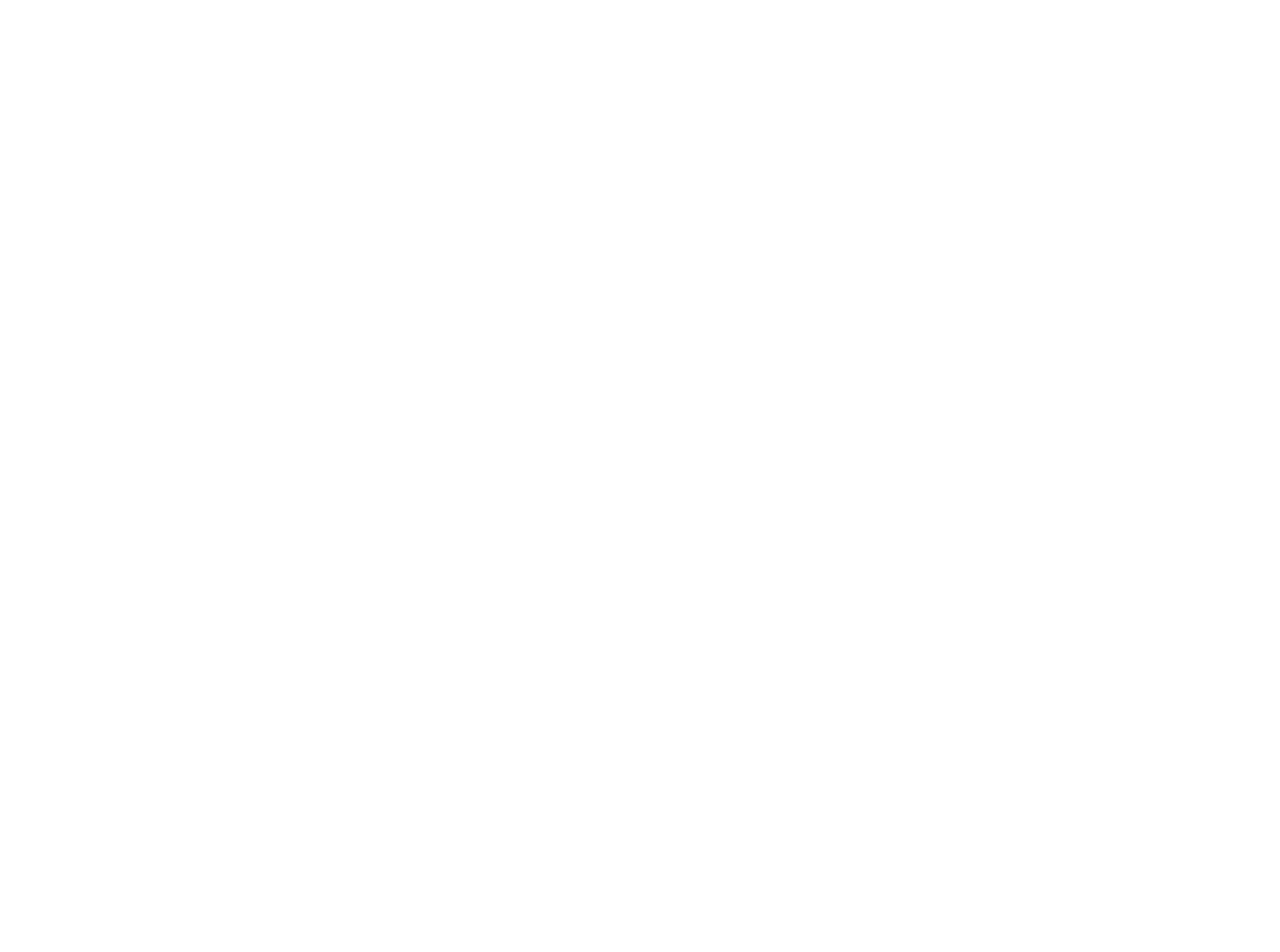
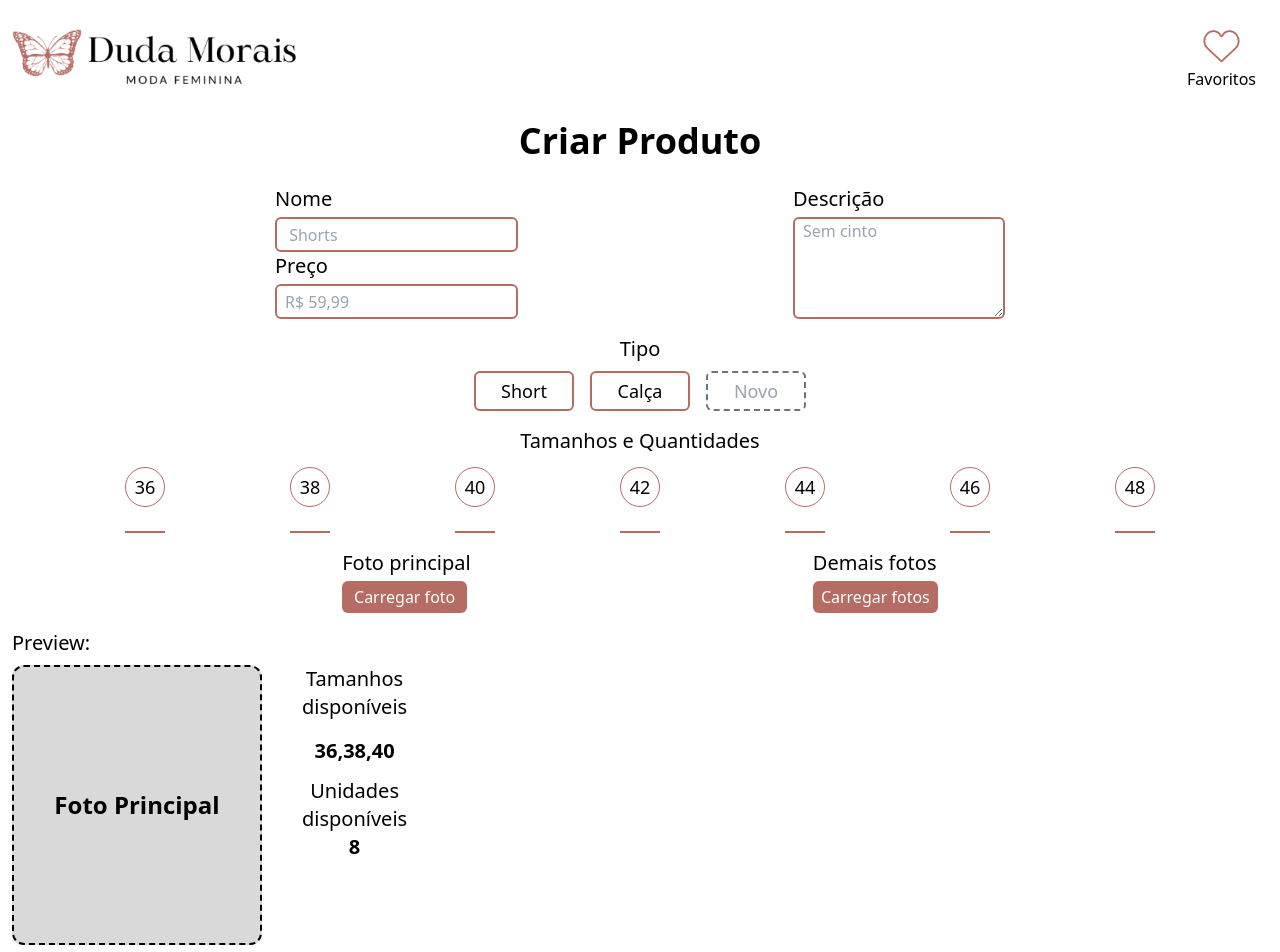
Before and after one commit to AndDev741/dudamorais-eshop, a React (Create React App) app: page /admin in a window 1280 px wide. Before the commit this address had no page. Shown: the top 952 px of the page. Before the commit the page ends 800 px from the top, so only its background shows below. Built offline with nearby package versions, Linux system fonts and the light colour scheme.

Commit message:
feat: Admin page to create products implementation

```diff
--- a/src/App.js
+++ b/src/App.js
@@ -1,5 +1,6 @@
 import { Routes, Route } from 'react-router';
 import Home from './pages/home';
+import Admin from './pages/admin';
 
 
 function App() {
@@ -7,6 +8,7 @@
     <div className="font-mainFont">
       <Routes>
         <Route path="/" element={<Home/>} />
+        <Route path='/admin' element={<Admin/>} />
       </Routes>
     </div>
   );
--- /dev/null
+++ b/src/components/admin/NewTypeBox.jsx
@@ -0,0 +1,9 @@
+function NewTypeBox(){
+    return(
+        <div className=" flex items-center justify-center border-2 border-gray-500 border-dashed w-[100px] h-[40px] rounded-md cursor-pointer mx-2">
+            <h3 className="text-lg text-gray-400">Novo</h3>
+        </div>
+    )
+}
+
+export default NewTypeBox;
--- /dev/null
+++ b/src/components/admin/SizeBox.jsx
@@ -0,0 +1,13 @@
+function SizeBox({size}){
+    return(
+        <div>
+            <div className="flex items-center justify-center w-[40px] h-[40px] border-[1px] border-mainColor rounded-full">
+                <h4 className="text-lg font-medium">{size}</h4>
+            </div>
+            <input type="number"
+            className="text-center  outline-none border-b-2 border-mainColor w-[40px]"/>
+        </div>
+    )
+}
+
+export default SizeBox;
--- /dev/null
+++ b/src/components/admin/SizeRender.jsx
@@ -0,0 +1,17 @@
+import SizeBox from "./SizeBox";
+
+function SizeRender(){
+    return(
+        <div className="flex justify-evenly mt-3 w-full">
+            <SizeBox size={36}/>
+            <SizeBox size={38}/>
+            <SizeBox size={40}/>
+            <SizeBox size={42}/>
+            <SizeBox size={44}/>
+            <SizeBox size={46}/>
+            <SizeBox size={48}/>
+        </div>
+    )
+}
+
+export default SizeRender;
--- /dev/null
+++ b/src/components/admin/descriptionInput.jsx
@@ -0,0 +1,15 @@
+function DescriptionInput({name, type, placeholder}){
+    return(
+        <div className="flex flex-col">
+            <label htmlFor={name}
+            className="text-xl">{name}</label>
+
+            <textarea id={name} name={name}
+            type={type}
+            placeholder={`Sem cinto`}
+            className="border-2 border-mainColor rounded-md mt-1 pl-2 min-h-[102px]"/>
+        </div>
+    )
+}
+
+export default DescriptionInput;
--- /dev/null
+++ b/src/components/admin/input.jsx
@@ -0,0 +1,15 @@
+function Input({name, type, placeholder}){
+    return(
+        <div className="flex flex-col">
+            <label htmlFor={name}
+            className="text-xl">{name}</label>
+
+            <input id={name} name={name}
+            type={type}
+            placeholder={`${name === "Preço" ? "R$" : ""} ${placeholder}`}
+            className="border-2 border-mainColor rounded-md mt-1 pl-2 h-[35px]"/>
+        </div>
+    )
+}
+
+export default Input;
--- /dev/null
+++ b/src/components/admin/preview.jsx
@@ -0,0 +1,48 @@
+import favoriteIcon from "../../assets/favorite.svg"
+export default function Preview({picture, sizes, quantity, name, description, price}){
+
+const half = Math.floor((Number(price) / 2 * 100)) / 100
+
+    return(
+        <div className="flex">
+            <div className="flex flex-col">
+                <div className="flex items-center justify-center bg-[#D9D9D9] w-[250px] h-[280px] max-h-[300px] rounded-[12px] border-dashed border-2 border-black cursor-pointer hover:bg-[#E4DFDF]">
+                    <h4 className="text-2xl font-semibold">Foto Principal</h4>
+                </div>
+
+                <div className="flex items-start justify-between mt-2">
+                    <div>
+                        <h4 className="text-2xl">{name}</h4>
+                        <p className="text-gray-500">{description}</p>
+
+                        <h4 className="text-2xl mt-2">R${price}</h4>
+                        <p className="text-gray-500">2x de R${half}</p>
+                    </div>
+                    <img src={favoriteIcon}
+                    className="w-[50px] cursor-pointer" />
+                </div>
+            </div>
+
+            <div className="flex flex-col ml-10">
+                <div className="flex flex-col text-xl font-medium text-center">
+                    <h4>Tamanhos</h4>
+                    <h4>disponíveis</h4>
+                    <div className="flex items-center justify-center font-semibold mt-4">
+                        {sizes.map((size, length) => (
+                            <p>{size}
+                                <span className={`${length === sizes.length - 1 ? "hidden" : ""}`}>,</span>
+                            </p>
+                        ))}
+
+                    </div>
+                </div>
+                <div className="flex flex-col text-xl font-medium text-center mt-3">
+                    <h4>Unidades</h4>
+                    <h4>disponíveis</h4>
+                    <p className="font-semibold">{quantity}</p>
+                </div>
+
+            </div>
+        </div>
+    )
+}
--- /dev/null
+++ b/src/components/admin/typeBox.jsx
@@ -0,0 +1,9 @@
+function TypeBox({name}){
+    return(
+        <div className=" flex items-center justify-center border-2 border-mainColor w-[100px] h-[40px] rounded-md mx-2 cursor-pointer">
+            <h3 className="text-lg ">{name}</h3>
+        </div>
+    )
+}
+
+export default TypeBox;
--- /dev/null
+++ b/src/components/admin/typesRender.jsx
@@ -0,0 +1,16 @@
+import NewTypeBox from "./NewTypeBox";
+import TypeBox from "./typeBox";
+
+function TypesRender(){
+    return(
+        <div className="flex flex-col items-center overflow-x-auto w-full mt-2">
+            <div className="flex items-center justify-evenly">
+                <TypeBox name={"Short"}/>
+                <TypeBox name={"Calça"}/>
+                <NewTypeBox />
+            </div>
+        </div>
+    )
+}
+
+export default TypesRender;
--- a/src/components/home/header.jsx
+++ /dev/null
@@ -1,20 +0,0 @@
-import logo from '../../assets/logo.png';
-import favorite from "../../assets/favorite.svg";
-
-function Header(){
-    return(
-        <header className='flex items-center justify-between p-3'>
-            <img src={logo}
-            className='w-[291px]'
-            alt='Logo com uma borboleta'/>
-            <div className='flex flex-col items-center justify-start mb-2 mr-3 cursor-pointer'>
-                <img src={favorite}
-                className='w-[45px]'
-                alt='ícone de coração' />
-                <p>Favoritos</p>
-            </div>
-        </header>
-    )
-}
-
-export default Header;
--- /dev/null
+++ b/src/pages/admin.jsx
@@ -0,0 +1,71 @@
+import Header from "../components/header";
+import Input from "../components/admin/input";
+import DescriptionInput from "../components/admin/descriptionInput";
+import TypesRender from "../components/admin/typesRender";
+import SizeRender from "../components/admin/SizeRender";
+import Preview from "../components/admin/preview";
+import favoriteIcon from "../assets/favorite.svg"
+
+function Admin(){
+    return(
+        <>
+            <Header/>
+            <h1 className="text-4xl font-semibold text-center">Criar Produto</h1>
+            <form className="flex flex-col items-center justify-center mt-6 mb-12">
+                <div className="flex justify-evenly w-full">
+                    <div className="flex flex-col">
+                        <Input name={"Nome"}
+                        placeholder={"Shorts"}
+                        type={"text"}
+                        />
+                        <Input name={"Preço"}
+                        placeholder={"59,99"}
+                        type={"Number"} />
+                    </div>
+
+                    <div>
+                        <DescriptionInput name={"Descrição"} />
+                    </div>
+                </div>
+
+                <div className="flex flex-col items-center mt-4 w-full">
+                    <h3 className="text-xl">Tipo</h3>
+                    <TypesRender/>
+                </div>
+
+                <div className="flex flex-col items-center mt-4 w-full">
+                    <h3 className="text-xl">Tamanhos e Quantidades</h3>
+                    <SizeRender/>
+                </div>
+
+
+                <div className="flex items-center justify-evenly mt-4 w-full">
+                    <div className="flex flex-col">
+                        <h3 className="text-xl">Foto principal</h3>
+                        <div className="text-center text-white w-[125px] py-1 mt-1 bg-mainColor rounded-md cursor-pointer">Carregar foto</div>
+                    </div>
+                    <div className="flex flex-col">
+                        <h3 className="text-xl">Demais fotos</h3>
+                        <div className="text-center text-white w-[125px] py-1 mt-1 bg-mainColor rounded-md cursor-pointer">Carregar fotos</div>
+                    </div>
+                </div>
+
+                <div className="flex flex-col mt-4 w-full">
+                    <h3 className="ml-3 text-xl">Preview:</h3>
+                    <div className="ml-3 mt-2">
+                        <Preview
+                        name={"Nome"}
+                        description={"Descrição"}
+                        price={55.99}
+                        sizes={[36,38,40]}
+                        quantity={8}/>
+                    </div>
+                </div>
+
+
+            </form>
+        </>
+    )
+}
+
+export default Admin;
```
